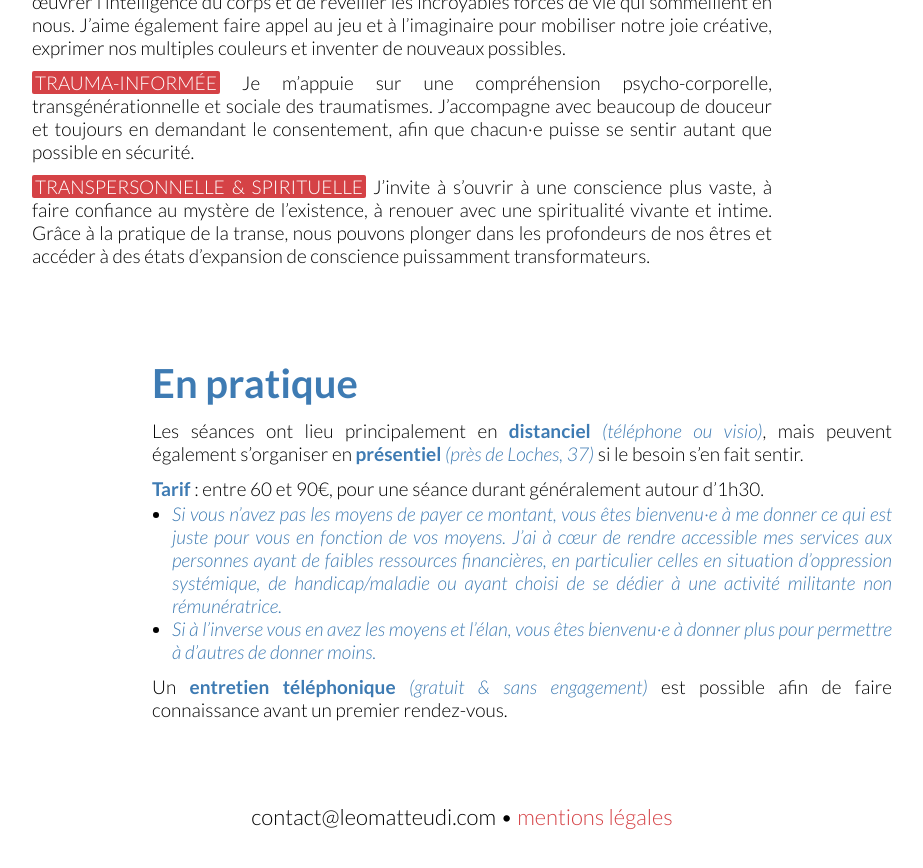
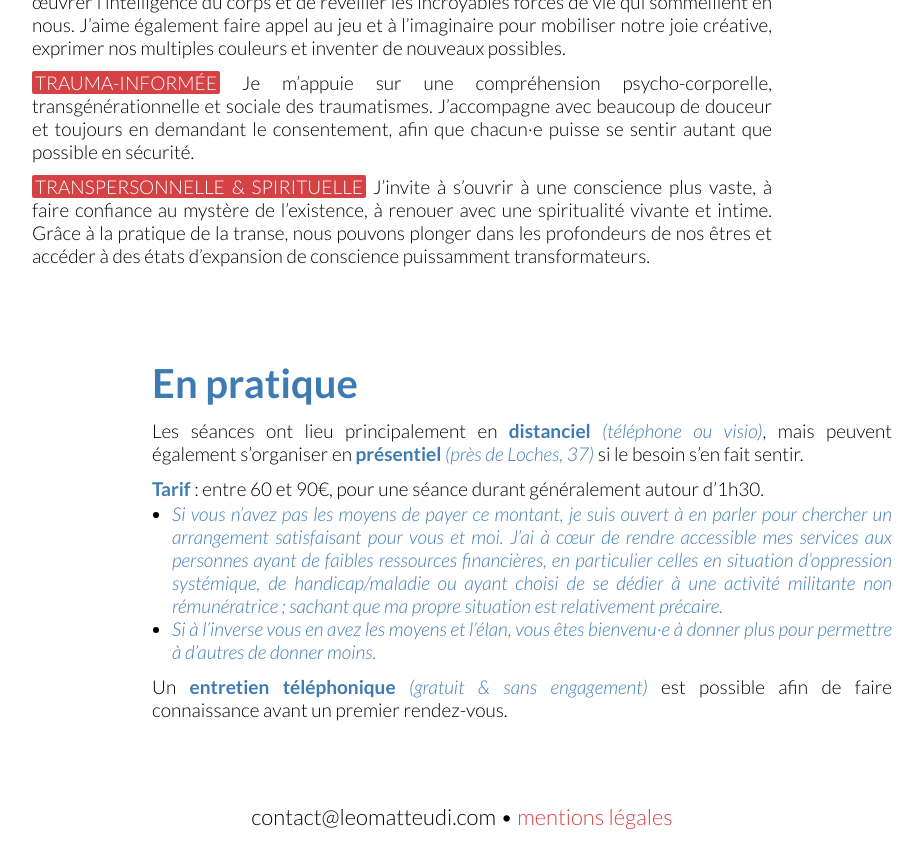
Before and after one commit to leomatteudi/leomatteudi, a Jekyll site: the page built from pages/1-accompagnements.html, in a window 1280 px wide and 900 px high, scrolled down 2149 px. Shown: the top 868 px of the window, without its empty margins (178-1101 px from the left). Built offline with Jekyll 4.4.1, drawn with Linux system fonts in a browser that asks for light colours.

Commit message:
Update 1-accompagnements.html

```diff
--- a/pages/1-accompagnements.html
+++ b/pages/1-accompagnements.html
@@ -46,7 +46,7 @@
 	</p>
 	<p><strong>Tarif</strong> : entre 60 et 90€, pour une séance durant généralement autour d’1h30.
 		<ul id="enpratique-tarifs">
-			<li><em>Si vous n’avez pas les moyens de payer ce montant, vous êtes bienvenu·e à me donner ce qui est juste pour vous en fonction de vos moyens. J’ai à cœur de rendre accessible mes services aux personnes ayant de faibles ressources financières, en particulier celles en situation d’oppression systémique, de handicap/maladie ou ayant choisi de se dédier à une activité militante non rémunératrice.</em></li>
+			<li><em>Si vous n’avez pas les moyens de payer ce montant, je suis ouvert à en parler pour chercher un arrangement satisfaisant pour vous et moi. J’ai à cœur de rendre accessible mes services aux personnes ayant de faibles ressources financières, en particulier celles en situation d’oppression systémique, de handicap/maladie ou ayant choisi de se dédier à une activité militante non rémunératrice ; sachant que ma propre situation est relativement précaire.</em></li>
 			<li><em>Si à l’inverse vous en avez les moyens et l’élan, vous êtes bienvenu·e à donner plus pour permettre à d’autres de donner moins.</em></li>
 		</ul>
 	</p>
```
